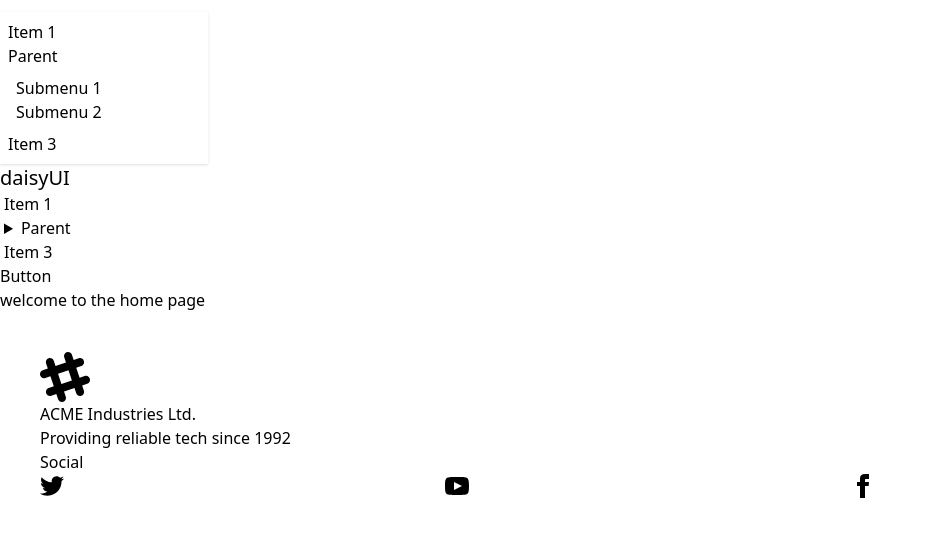
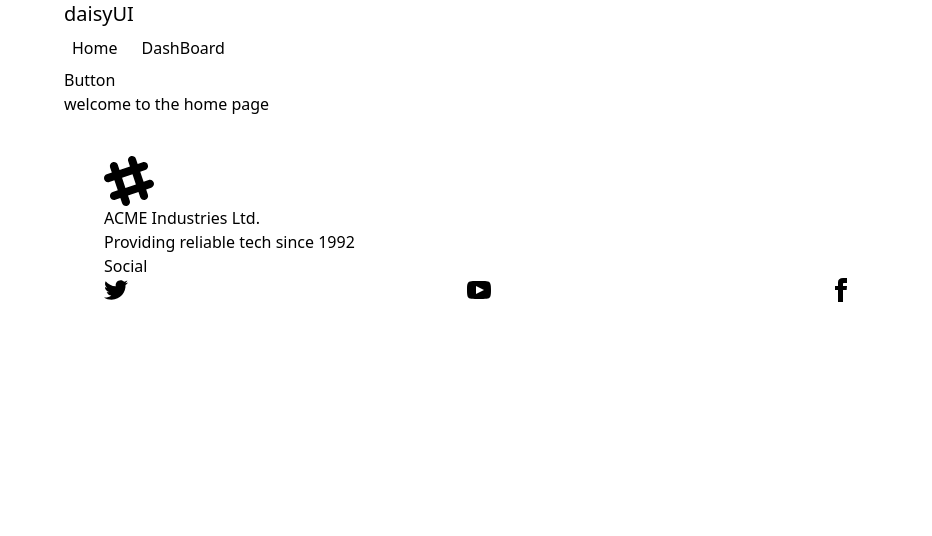
Before and after one commit to rajalishikh/boi-poka-bajar, a React (Vite) app: page / in a window 1280 px wide. Shown: the top 536 px of the page, without its empty margins (0-932 px from the left). Built offline with nearby package versions, Linux system fonts and the light colour scheme.

Commit message:
Learn about margin auto

```diff
--- a/src/Component/Homepage/Homepage.jsx
+++ b/src/Component/Homepage/Homepage.jsx
@@ -4,10 +4,12 @@
 
 const Homepage = () => {
     return (
-        <div>
-            <Navbar></Navbar>
+        <div className='max-w-6xl mx-auto'>
+            <div>
+                <Navbar></Navbar>
             <Outlet></Outlet>
             <Footer></Footer>
+            </div>
 
         </div>
     );
--- a/src/Component/NavBar/Navbar.jsx
+++ b/src/Component/NavBar/Navbar.jsx
@@ -1,5 +1,7 @@
+import { NavLink } from "react-router-dom";
 
 const Navbar = () => {
+
     return (
         <div className="navbar bg-base-100">
   <div className="navbar-start">
@@ -18,35 +20,16 @@
             d="M4 6h16M4 12h8m-8 6h16" />
         </svg>
       </div>
-      <ul
-        tabIndex={0}
-        className="menu menu-sm dropdown-content bg-base-100 rounded-box z-[1] mt-3 w-52 p-2 shadow">
-        <li><a>Item 1</a></li>
-        <li>
-          <a>Parent</a>
-          <ul className="p-2">
-            <li><a>Submenu 1</a></li>
-            <li><a>Submenu 2</a></li>
-          </ul>
-        </li>
-        <li><a>Item 3</a></li>
-      </ul>
+
     </div>
     <a className="btn btn-ghost text-xl">daisyUI</a>
   </div>
   <div className="navbar-center hidden lg:flex">
-    <ul className="menu menu-horizontal px-1">
-      <li><a>Item 1</a></li>
-      <li>
-        <details>
-          <summary>Parent</summary>
-          <ul className="p-2">
-            <li><a>Submenu 1</a></li>
-            <li><a>Submenu 2</a></li>
-          </ul>
-        </details>
-      </li>
-      <li><a>Item 3</a></li>
+    <ul className="flex gap-2 ">
+      <li className="hover:bg-green-500 p-2 rounded-xl hover:text-white "><NavLink to={"/"}>Home</NavLink></li>
+      <li className="hover:bg-green-500 p-2 rounded-xl hover:text-white"><NavLink to={"/DashBoard"}>DashBoard</NavLink></li>
+
+
     </ul>
   </div>
   <div className="navbar-end">
```
